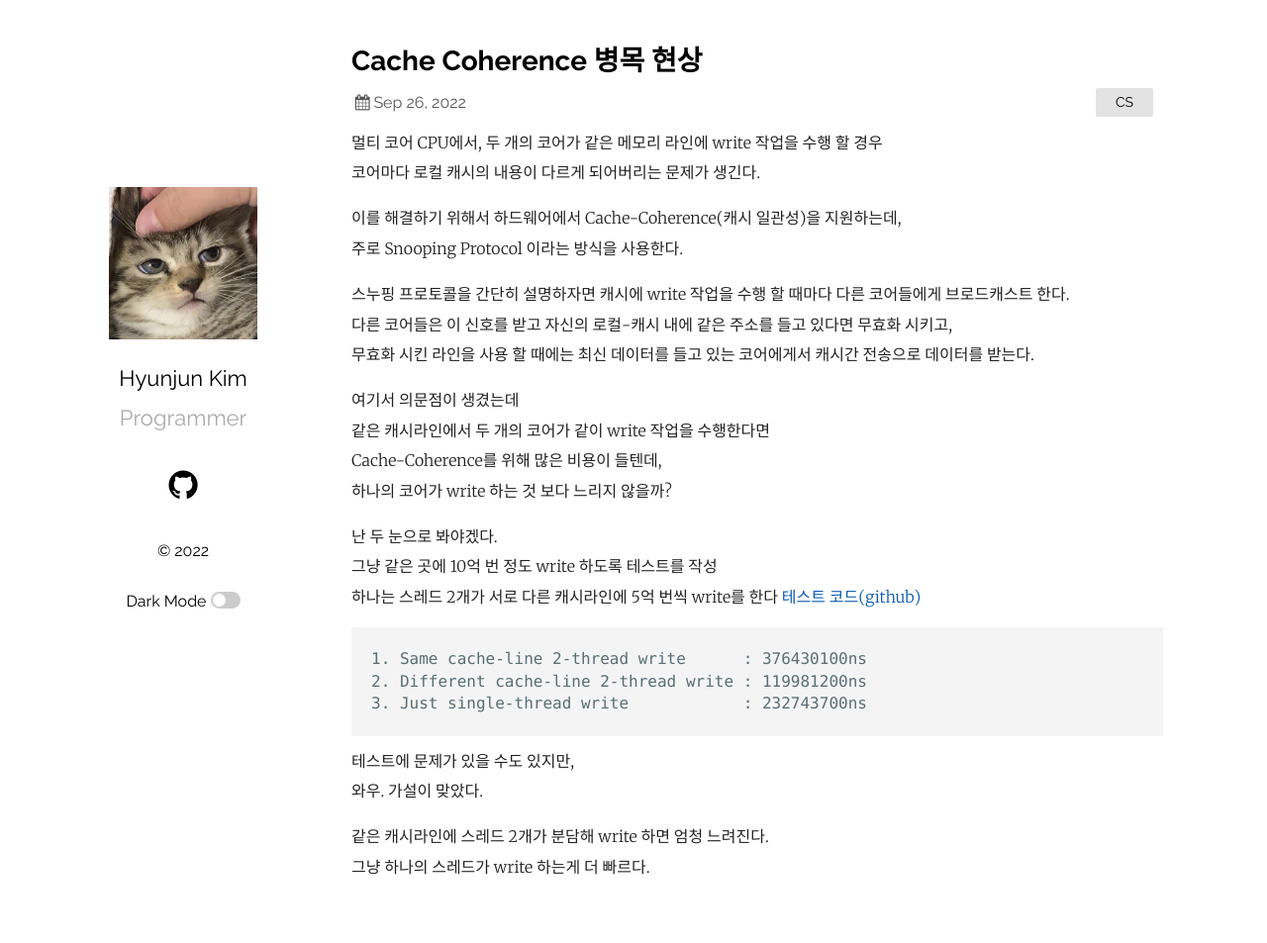
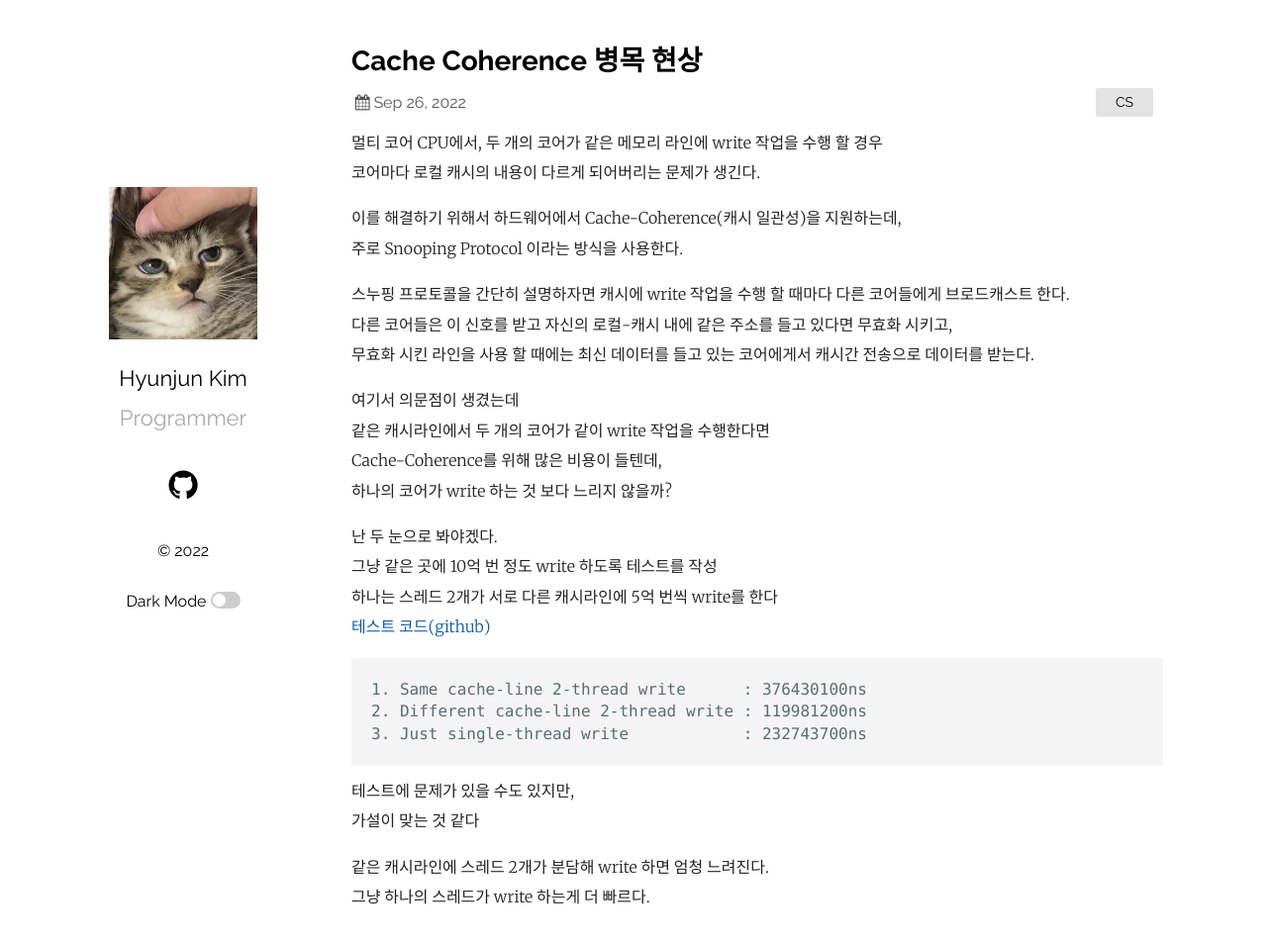
Before and after one commit to Ria9993/Ria9993.github.io, a Jekyll site: the page built from _posts/2022-09-26-cache-coherence-bottleneck.markdown, in a window 1280 px wide and 967 px high. Shown: the top 953 px of the window at 99% size. Built offline with Jekyll 4.4.1, drawn with Linux system fonts in a browser that asks for light colours; comment, search, counter and statistics services are not loaded; some of the changed lines change nothing that is shown.

````diff
--- a/_config.yml
+++ b/_config.yml
@@ -40,7 +40,7 @@
     github: ria9993
     # linkedIn: in/samarsault # format: locale/username
   portfolio_image:  "assets/portfolio.png" # the path from the base directory of the site to the image to display (no / at the start)
-  disqus_shortname: hyunjunkimblog
+  disqus_shortname: hyunjunkblog
   # analytics_id: "< YOUR ID >"
   sitemap: true
   dark_mode: true
--- a/_posts/2022-09-26-cache-coherence-bottleneck.markdown
+++ b/_posts/2022-09-26-cache-coherence-bottleneck.markdown
@@ -30,28 +30,7 @@
 3. Just single-thread write            : 232743700ns
 ```
 테스트에 문제가 있을 수도 있지만,
-와우. 가설이 맞았다.
+가설이 맞는 것 같다
 
 같은 캐시라인에 스레드 2개가 분담해 write 하면 엄청 느려진다.
 그냥 하나의 스레드가 write 하는게 더 빠르다.
-
-<div id="disqus_thread"></div>
-<script id="dsq-count-scr" src="//hyunjunkblog.disqus.com/count.js" async></script>
-<script>
-    /**
-    *  RECOMMENDED CONFIGURATION VARIABLES: EDIT AND UNCOMMENT THE SECTION BELOW TO INSERT DYNAMIC VALUES FROM YOUR PLATFORM OR CMS.
-    *  LEARN WHY DEFINING THESE VARIABLES IS IMPORTANT: https://disqus.com/admin/universalcode/#configuration-variables    */
-    /*
-    var disqus_config = function () {
-    this.page.url = PAGE_URL;  // Replace PAGE_URL with your page's canonical URL variable
-    this.page.identifier = PAGE_IDENTIFIER; // Replace PAGE_IDENTIFIER with your page's unique identifier variable
-    };
-    */
-    (function() { // DON'T EDIT BELOW THIS LINE
-    var d = document, s = d.createElement('script');
-    s.src = 'https://hyunjunkblog.disqus.com/embed.js';
-    s.setAttribute('data-timestamp', +new Date());
-    (d.head || d.body).appendChild(s);
-    })();
-</script>
-<noscript>Please enable JavaScript to view the <a href="https://disqus.com/?ref_noscript">comments powered by Disqus.</a></noscript>
````
